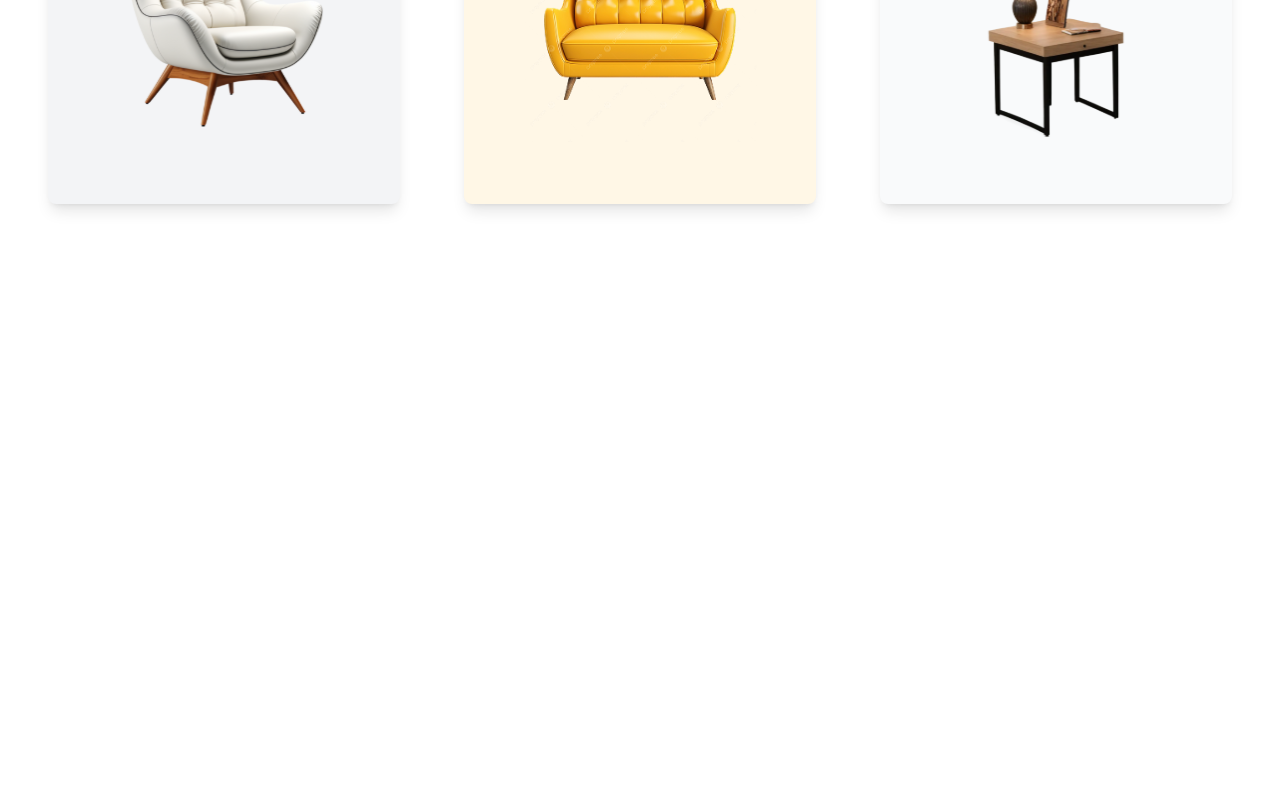
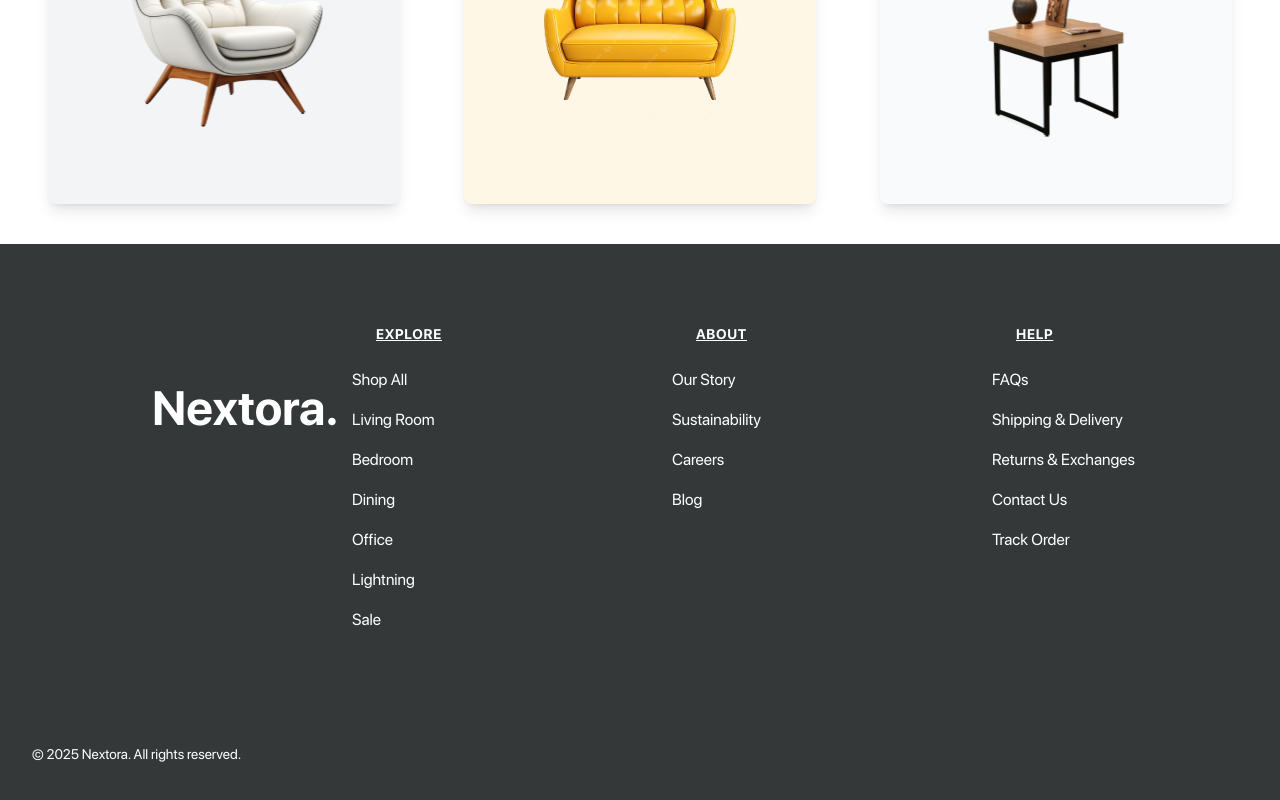
Before and after one commit to syaquiii/nextora, a Next.js app: page /home in a window 1280 px wide. Shown: the part 822-1622 px from the top of the page. Before the commit the page ends 1066 px from the top, so only its background shows below. Built offline with nearby package versions, Linux system fonts and the light colour scheme.

Commit message:
add footer

```diff
--- a/src/app/layout.tsx
+++ b/src/app/layout.tsx
@@ -2,6 +2,7 @@ import type { Metadata } from "next";
 import "../styles/globals.css";
 import { sfProDisplay } from "@/shared/utils/font";
 import Navbar from "@/shared/components/Navbar";
+import Footer from "@/shared/components/Footer";
 
 export const metadata: Metadata = {
   title: "Nextora",
@@ -18,6 +19,8 @@ export default function RootLayout({
       <body className={`antialiased ${sfProDisplay.variable}`}>
         <Navbar />
         {children}
+
+        <Footer/>
       </body>
     </html>
   );
--- /dev/null
+++ b/src/shared/components/Footer.tsx
@@ -0,0 +1,58 @@
+"use client";
+import React from 'react';
+import Link from 'next/link';
+import { footerlinks } from '../data/footerlink';
+
+
+const Footer = () => {
+  return (
+    <footer className="bg-primary-600 text-white font-sfpro">
+      <div className="max-w-7xl mx-auto px-4 sm:px-6 lg:px-8 py-12 sm:py-16 lg:py-20">
+        {/* Main Footer Content */}
+        <div className="grid grid-cols-1 sm:grid-cols-2 lg:grid-cols-4 gap-8 lg:gap-16">
+
+          {/* Brand Section */}
+          <div className="lg:col-span-1">
+            <Link href="/" className="inline-block">
+              <h1 className="text-3xl ml-30 mt-15 sm:text-4xl lg:text-5xl font-bold hover:text-red  duration-200">
+                Nextora.
+              </h1>
+            </Link>
+          </div>
+
+          {/* Dynamic Footer Sections */}
+          {footerlinks.map((section) => (
+            <div key={section.id} className="lg:col-span-1 ">
+              <h3 className="text-sm sm:text-sm font-semibold ml-6 mb-4 sm:mb-6 uppercase underline tracking-wider ">
+                {section.title}
+              </h3>
+              <nav>
+                <ul className="space-y-3  sm:space-y-4">
+                  {section.links.map((link) => (
+                    <li key={link.id}>
+                      <Link
+                        href={link.path}
+                        className=" hover:text-red transition-colors duration-200 text-sm sm:text-base block"
+                      >
+                        {link.title}
+                      </Link>
+                    </li>
+                  ))}
+                </ul>
+              </nav>
+            </div>
+          ))}
+        </div>
+
+        {/* Copyright Section */}
+        <div className="mt-12 sm:mt-16 lg:mt-20 pt-6 sm:pt-8">
+          <p className=" text-xs sm:text-sm">
+            © {new Date().getFullYear()} Nextora. All rights reserved.
+          </p>
+        </div>
+      </div>
+    </footer>
+  );
+};
+
+export default Footer;
--- /dev/null
+++ b/src/shared/data/footerlink.ts
@@ -0,0 +1,48 @@
+interface FooterLink {
+  id: number;
+  title: string;
+  path: string;
+}
+
+interface FooterSection {
+  id: number;
+  title: string;
+  links: FooterLink[];
+}
+
+export const footerlinks: FooterSection[] = [
+  {
+    id: 1,
+    title: "EXPLORE",
+    links: [
+      { id: 1, title: "Shop All", path: "/shop" },
+      { id: 2, title: "Living Room", path: "/living-room" },
+      { id: 3, title: "Bedroom", path: "/bedroom" },
+      { id: 4, title: "Dining", path: "/dining" },
+      { id: 5, title: "Office", path: "/office" },
+      { id: 6, title: "Lightning", path: "/lightning" },
+      { id: 7, title: "Sale", path: "/sale" }
+    ]
+  },
+  {
+    id: 2,
+    title: "ABOUT",
+    links: [
+      { id: 1, title: "Our Story", path: "/our-story" },
+      { id: 2, title: "Sustainability", path: "/sustainability" },
+      { id: 3, title: "Careers", path: "/careers" },
+      { id: 4, title: "Blog", path: "/blog" }
+    ]
+  },
+  {
+    id: 3,
+    title: "HELP",
+    links: [
+      { id: 1, title: "FAQs", path: "/faqs" },
+      { id: 2, title: "Shipping & Delivery", path: "/shipping-delivery" },
+      { id: 3, title: "Returns & Exchanges", path: "/returns-exchanges" },
+      { id: 4, title: "Contact Us", path: "/contact" },
+      { id: 5, title: "Track Order", path: "/track-order" }
+    ]
+  }
+];
```
Also changed, not shown: 1 other file (tests, documents, lock files or other folders).
